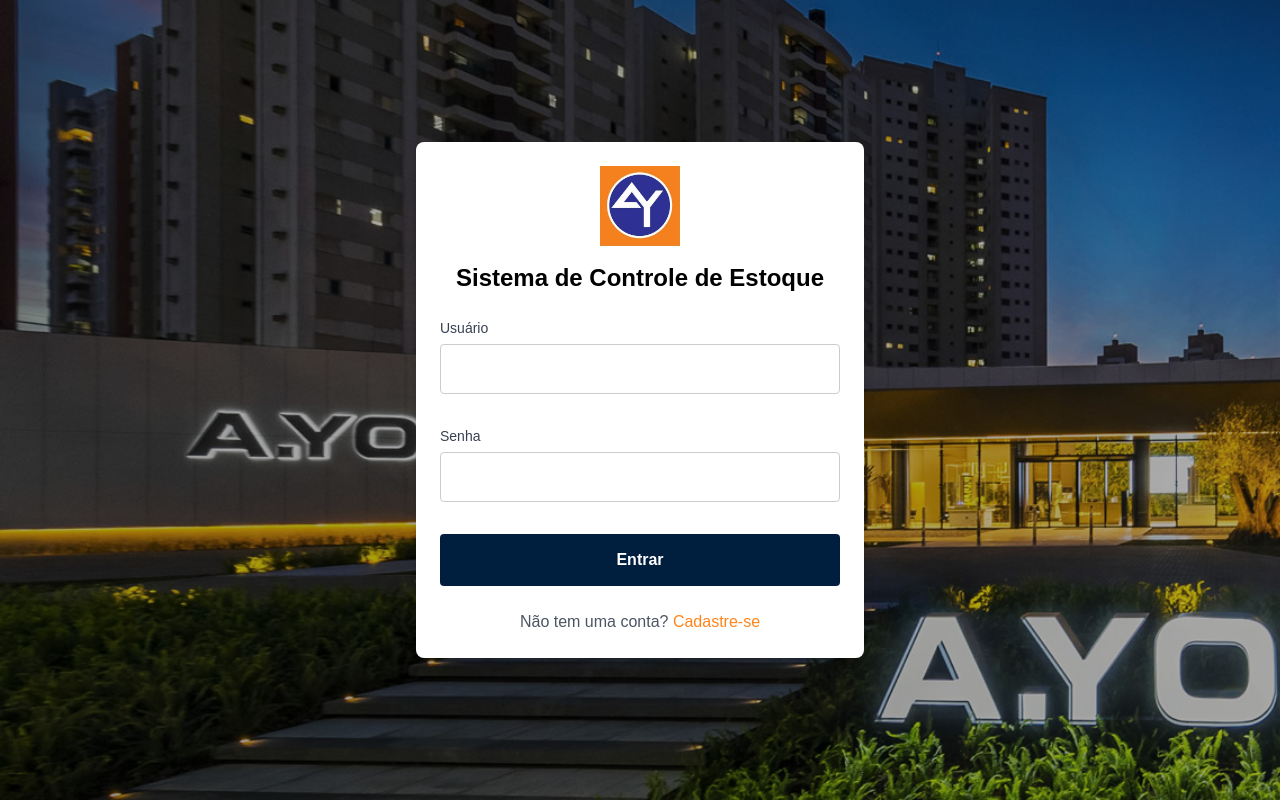
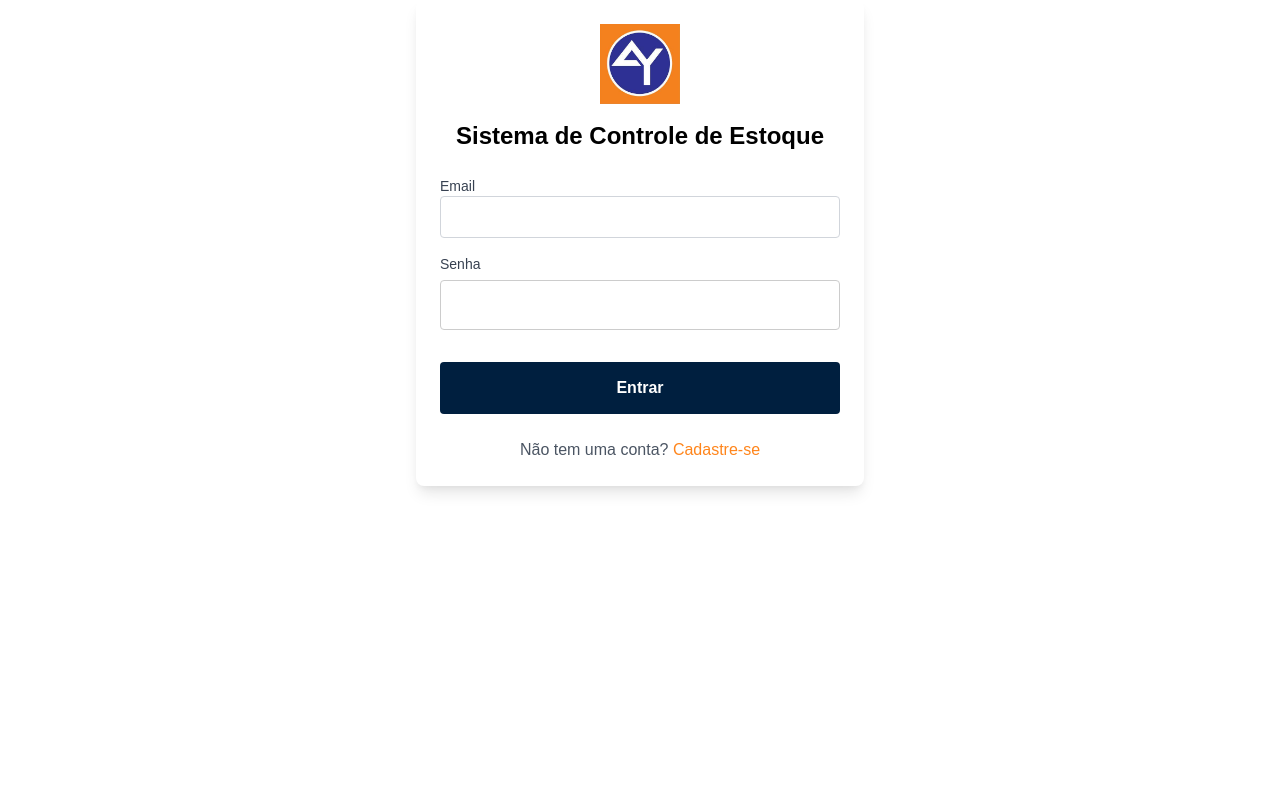
Before and after one commit to andre-ciccozzi/ControleEstoque, a Flask app: page / in a window 1280 px wide. Run offline with Flask 3, Linux system fonts and the light colour scheme.

Commit message:
Update login.html

```diff
--- a/ControleEstoque-main/templates/login.html
+++ b/ControleEstoque-main/templates/login.html
@@ -5,9 +5,9 @@
   <meta charset="UTF-8">
   <meta name="viewport" content="width=device-width, initial-scale=1.0">
   <title>Bem-vindo ao Sistema de Controle de Estoque</title>
-  <link rel="icon" href="/ControleEstoque-main/img/logo.png" type="image/png">
+  <link rel="icon" href="{{ url_for('static', filename='img/logo.png') }}" type="image/png">
   <link href="https://cdn.jsdelivr.net/npm/tailwindcss@2.2.19/dist/tailwind.min.css" rel="stylesheet">
-  <link rel="stylesheet" href="/ControleEstoque-main/static/styles.css">
+  <link rel="stylesheet" href="{{ url_for('static', filename='styles.css') }}">
   <style>
     .bg-cover {
       background-size: cover;
@@ -15,29 +15,24 @@
   </style>
 </head>
 
-<body class="bg-cover h-screen flex items-center justify-center"
-  style="background-image: url('/ControleEstoque-main/img/showroom.jpg');">
   <div class="container mx-auto p-6 bg-white rounded-lg shadow-lg max-w-md">
     <div class="text-center mb-6">
-      <img src="/ControleEstoque-main/img/logo.png" alt="Logo" class="mx-auto h-20">
+      <img src="{{ url_for('static', filename='img/logo.png') }}" alt="Logo" class="mx-auto h-20">
       <h1 class="text-2xl font-bold text-[#001f3f] mt-4">Sistema de Controle de Estoque</h1>
     </div>
-    <form action="/login" method="POST" class="space-y-4">
+    <form action="{{ url_for('login') }}" method="POST" class="space-y-4">
       <div class="flex flex-col">
-        <label for="username" class="text-sm font-medium text-gray-700">Usuário</label>
-        <input type="text" id="username" name="username" required
-          class="px-3 py-2 border border-gray-300 rounded focus:outline-none focus:ring-2 focus:ring-[#001f3f]">
+        <label for="email" class="text-sm font-medium text-gray-700">Email</label>
+        <input type="email" id="email" name="email" required class="px-3 py-2 border border-gray-300 rounded focus:outline-none focus:ring-2 focus:ring-[#001f3f]">
       </div>
       <div class="flex flex-col">
         <label for="password" class="text-sm font-medium text-gray-700">Senha</label>
-        <input type="password" id="password" name="password" required
-          class="px-3 py-2 border border-gray-300 rounded focus:outline-none focus:ring-2 focus:ring-[#001f3f]">
+        <input type="password" id="password" name="password" required class="px-3 py-2 border border-gray-300 rounded focus:outline-none focus:ring-2 focus:ring-[#001f3f]">
       </div>
-      <button type="submit"
-        class="w-full py-2 bg-[#001f3f] text-white font-bold rounded hover:bg-[#ff851b] transition duration-300">Entrar</button>
+      <button type="submit" class="w-full py-2 bg-[#001f3f] text-white font-bold rounded hover:bg-[#ff851b] transition duration-300">Entrar</button>
     </form>
     <p class="text-center text-gray-600 mt-6">
-      Não tem uma conta? <a href="/cadastro" class="text-[#ff851b] hover:text-[#ff7701]">Cadastre-se</a>
+      Não tem uma conta? <a href="{{ url_for('cadastro') }}" class="text-[#ff851b] hover:text-[#ff7701]">Cadastre-se</a>
     </p>
   </div>
 </body>
```
